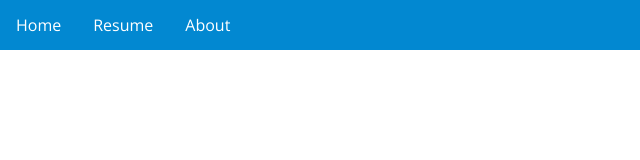
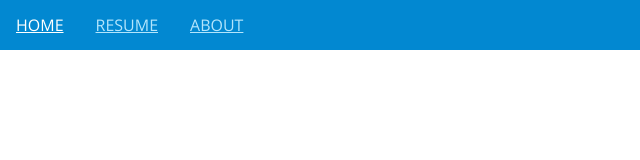
Before and after one commit to jingle1000/Resume-Webpage-Clone, a plain HTML site: page index.html in a window 1280 px wide. Shown: the full height of the page, 0-640 px from the left. Drawn offline with nearby package versions, Linux system fonts and the light colour scheme.

Commit message:
add <nav> <a> hover css modify <nav> <a> css

```diff
--- a/style.css
+++ b/style.css
@@ -14,9 +14,14 @@ body {
 nav a {
   float: left;
   display: block;
-  color: #fff;
+  color: #B3E5FC;
   text-align: center;
-  text-decoration: none;
+  text-decoration: underline;
+  text-transform: uppercase;
   font-size: 16px;
   padding: 14px 16px;
 }
+
+nav a:hover {
+  color: #fff;
+}
```
